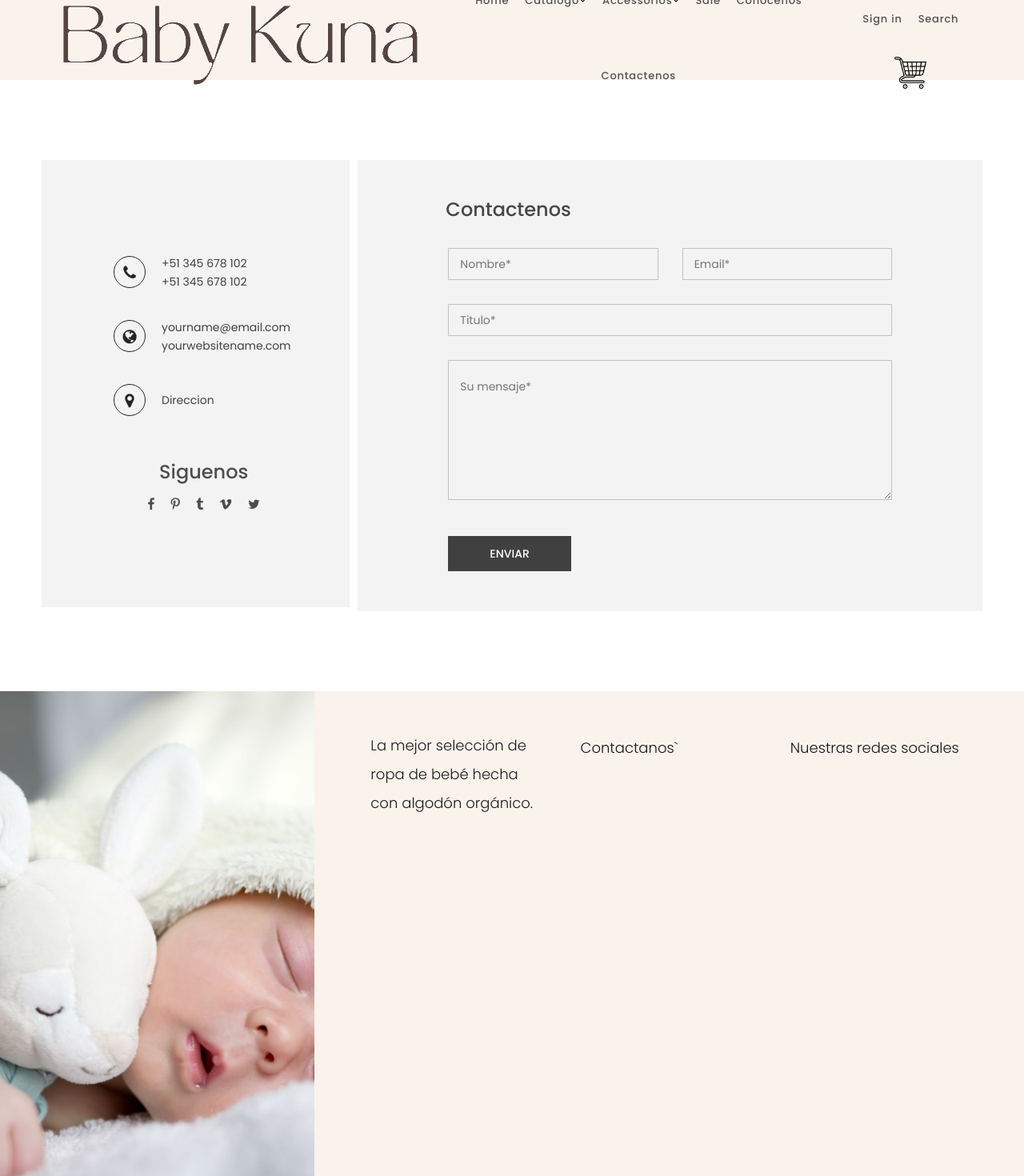
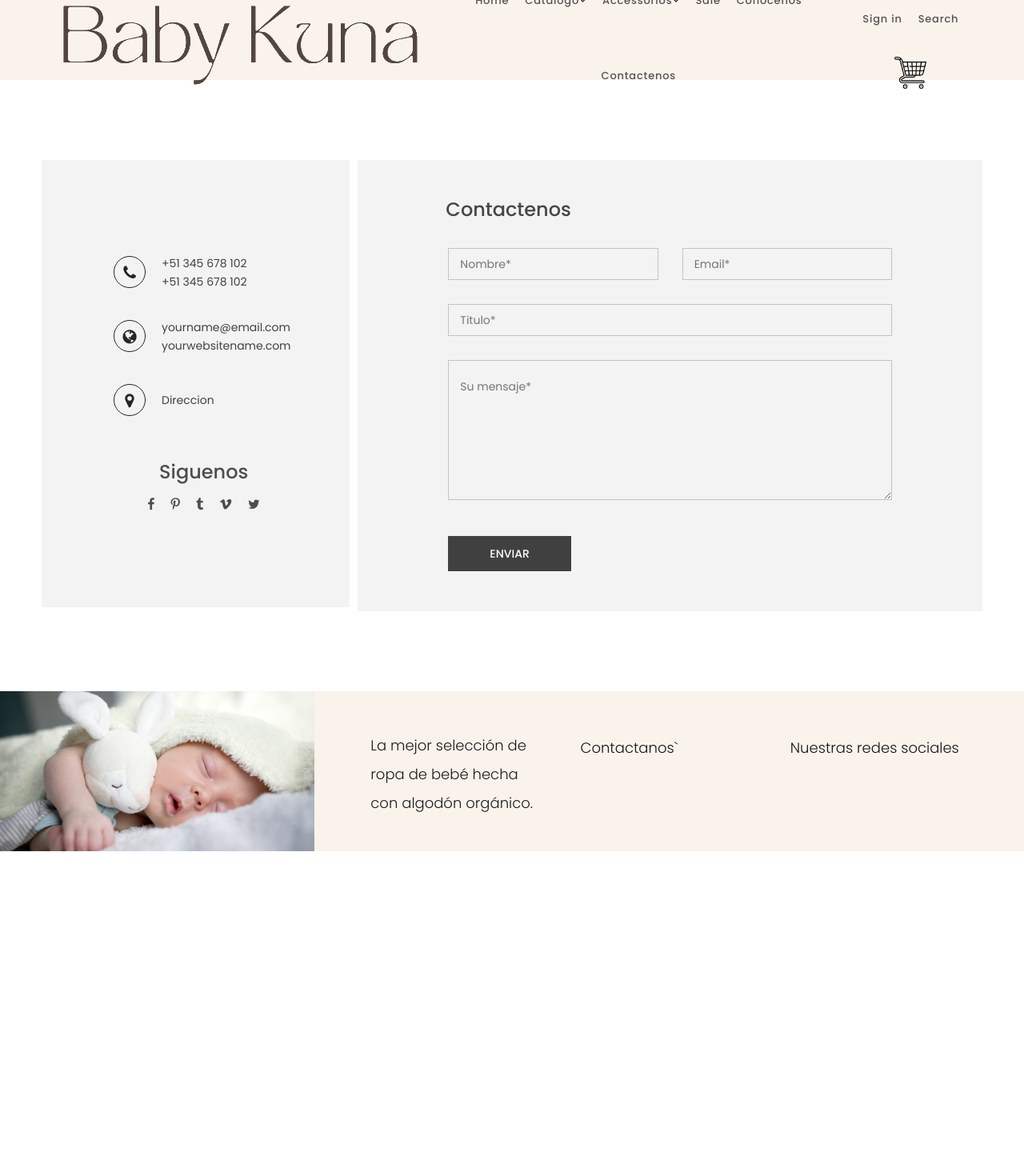
Before and after one commit to Alberto-Mansilla/kuna-frontend, a Next.js app: page /contact in a window 1280 px wide. Shown: the top 1470 px of the page at 80% size. After the commit the page ends 1064 px from the top, so only its background shows below. Built offline with nearby package versions, Linux system fonts and the light colour scheme; a web font is replaced by a local one.

Commit message:
Fixing footer

```diff
--- a/components/Footer.jsx
+++ b/components/Footer.jsx
@@ -3,9 +3,9 @@ import styles from "../styles/Footer.module.css";
 
 const Footer = () => {
   return (
-    <div className={styles.container}>
+    <div className={styles.container} >
       <div className={styles.item}>
-        <Image src="/img/footer_img.jpg" objectFit="cover" layout="fill" alt="" />
+        <Image src="/img/footer_img.jpg" objectFit="cover" layout="fill" alt="Footer image" />
       </div>
       <div className={styles.item}>
         <div className={styles.card}>
--- a/styles/Footer.module.css
+++ b/styles/Footer.module.css
@@ -1,8 +1,8 @@
 .container {
-    height: calc(100vh - 100px);
+    height: calc(200px);
     background-color: #f9f3ec;
     display: flex;
-  }
+}
 
   .item {
     flex: 1;
```
Also changed, not shown: 1 other file (tests, documents, lock files or other folders).
